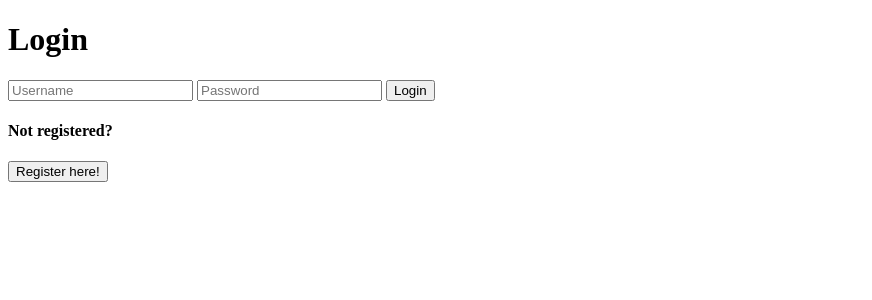
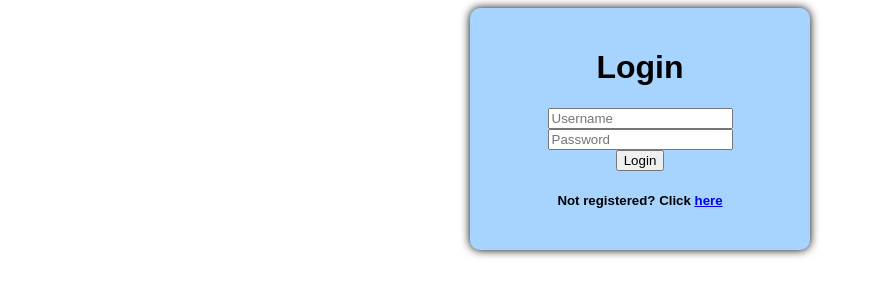
Before and after one commit to NielzosFilmsSchool/Social-Gamia, a PHP site: page /login.php in a window 1280 px wide. Shown: the top 300 px of the page, without its empty margins (0-872 px from the left). Run offline with PHP 8.4, Linux system fonts and the light colour scheme.

Commit message:
css stuff

```diff
--- a/CSS/theme.css
+++ b/CSS/theme.css
@@ -3,3 +3,15 @@
     flex-direction: column;
     width: 400px;
 }
+
+body {
+    font-family: "arial";
+}
+
+.login_container {
+    width: 300px;
+    padding: 20px;
+    background-color: #a6d4ff;
+    border-radius: 10px;
+    box-shadow: 0px 0px 10px black;
+}
--- a/login.php
+++ b/login.php
@@ -29,19 +29,19 @@ function loggingIn()
 </head>
 <body>
     <header>
+
+    </header>
+    <center><main class="login_container" >
         <h1>Login</h1>
-    </header>
-    <main>
         <form method="post">
             <input type="text" name="username" placeholder="Username">
-            <input type="password" name="password" placeholder="Password">
+            <input type="password" name="password" placeholder="Password"><br>
             <input type="submit" name="submit" value="Login">
         </form>
-        <h4>Not registered?</h4>
-        <form action="register.php">
-            <input type="submit" name="submit" value="Register here!">
-        </form>
-    </main>
+        <div class="register_container" >
+            <h5>Not registered? Click <a href="register.php">here</a></h5>
+        </div>
+    </main></center>
 </body>
 </html>
 
```
